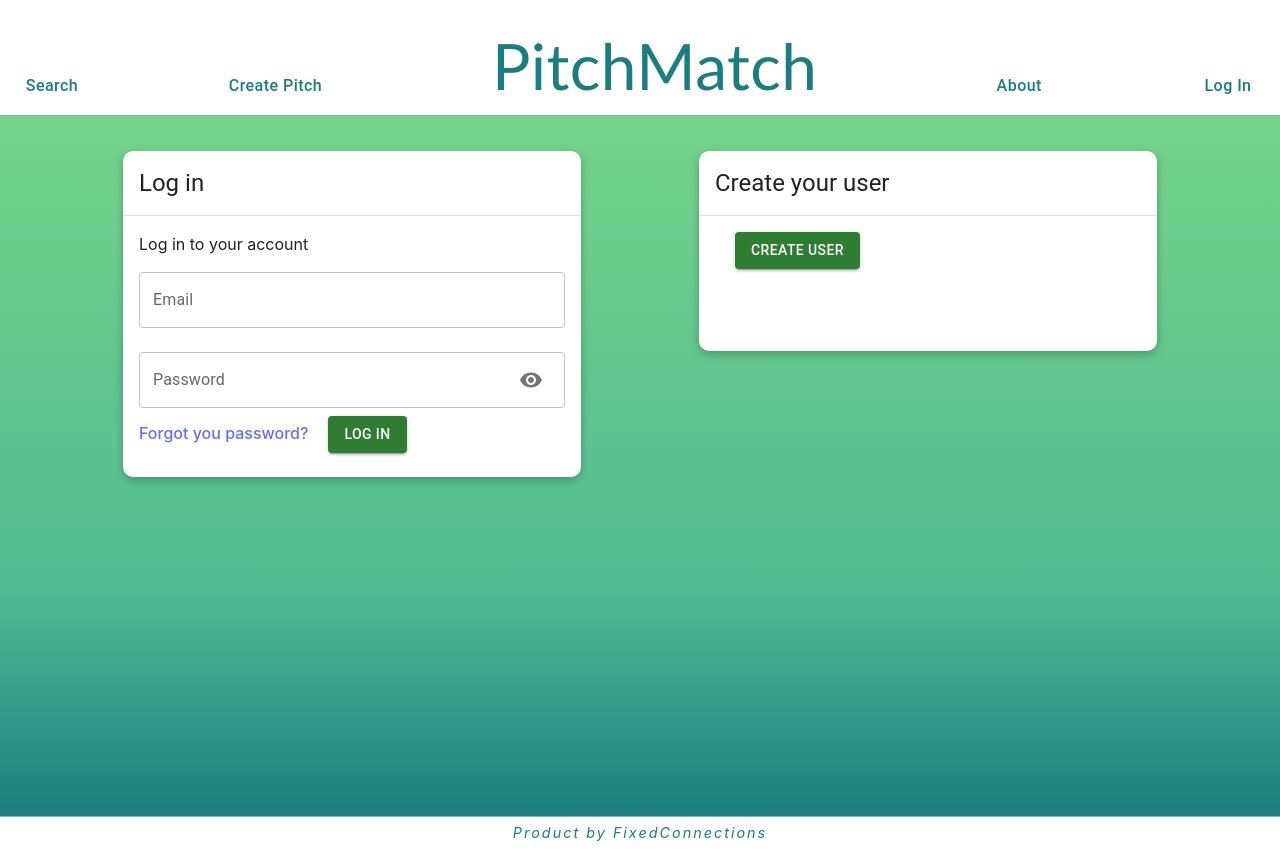
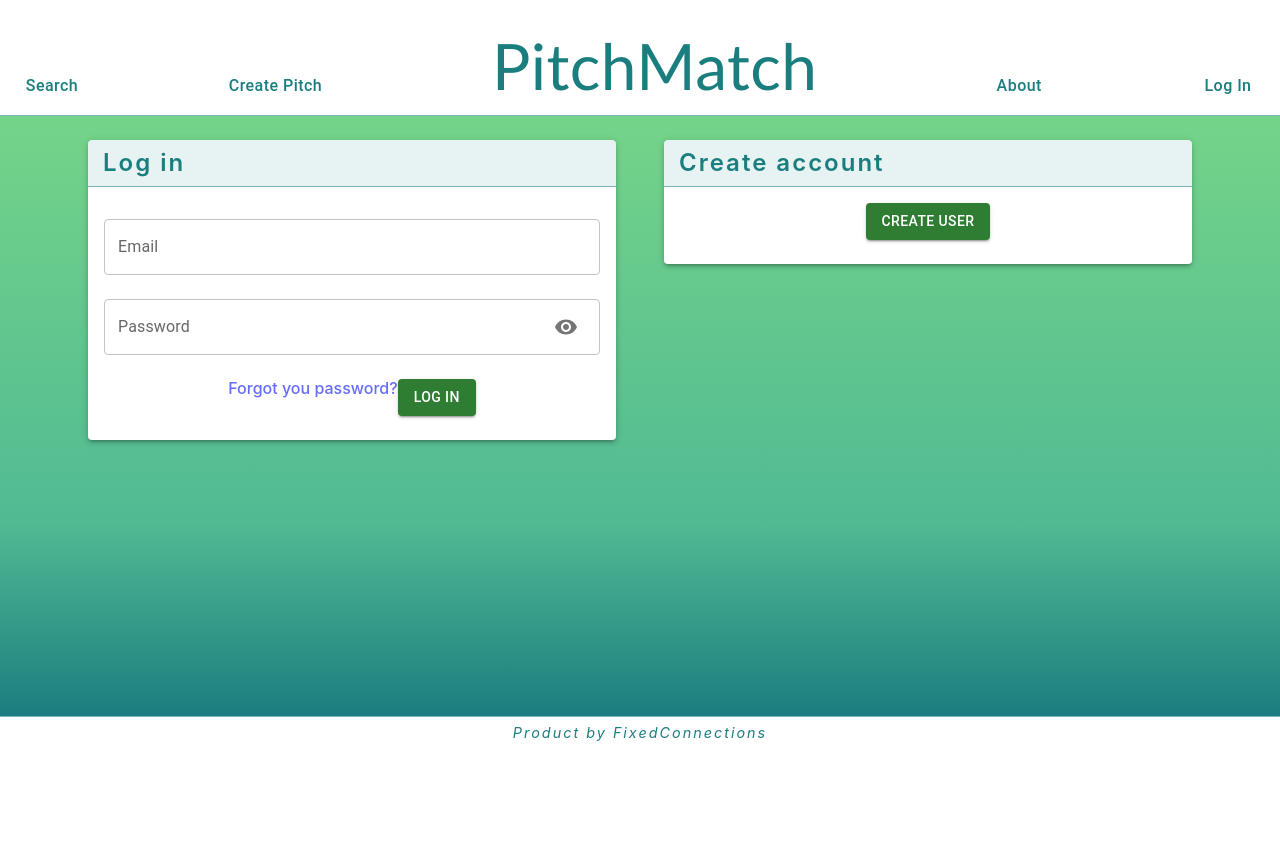
Before and after one commit to Renatuscape/PitchMatchFrontEnd, a React (Vite) app in the folder PitchMatch/: page /login in a window 1280 px wide. After the commit the page ends 800 px from the top, so only its background shows below. Built offline with nearby package versions, Linux system fonts and the light colour scheme.

Commit message:
Redesigned Login page components

```diff
--- a/PitchMatch/src/App.css
+++ b/PitchMatch/src/App.css
@@ -1,6 +1,12 @@
 * {
   margin: 0;
   padding: 0;
+}
+
+h2 {
+  color: rgb(26,126,127);
+  font-weight: 600;
+  letter-spacing: 2px;
 }
 
 /* REUSABLE HEADER CSS */
--- a/PitchMatch/src/components/CreateUserCard.tsx
+++ b/PitchMatch/src/components/CreateUserCard.tsx
@@ -1,4 +1,4 @@
-import { Container, Card, CardHeader, Divider, CardContent, Button } from "@mui/material";
+import { Container, Card, CardHeader, Divider, CardContent, Button, Paper } from "@mui/material";
 import { Link, useNavigate } from "react-router-dom";
 
 export function CreateUserCard() {
@@ -8,16 +8,21 @@ export function CreateUserCard() {
     }
 
     return <>
-     <Container>
-            <Card sx={style2}>
-                <CardHeader title="Create your user" />
-                <Divider orientation="horizontal" />
-                <CardContent>
+    <Container maxWidth='md' sx={{ padding: 3, display: 'flex', flexDirection: 'column', gap: 3, justifyContent: 'center', textAlign: 'center' }}>
+      <Paper elevation={3} style={{ marginBottom: 15 }}>
+        <div style={{ display: 'flex', alignItems: 'flex-end', justifyContent: 'space-between', padding: '5px 15px', backgroundColor: 'rgb(26,126,127, 0.1)', }}>
+          <h2>Create account</h2>
+        </div>
+        <CardContent style={{
+          borderTop: 'solid',
+          borderWidth: 1,
+          borderColor: 'rgba(26, 125, 127, 0.564)',
+        }}>
                         <Button variant="contained" color="success" onClick={handler} sx={{ margin: '0 20px', "&:focus":{outline: "none",} }}>
                             Create User
                         </Button>
                 </CardContent>
-            </Card>
+            </Paper>
         </Container>
      </>
  }
--- a/PitchMatch/src/components/LogInCard.tsx
+++ b/PitchMatch/src/components/LogInCard.tsx
@@ -1,34 +1,38 @@
-import { Container, Card, CardHeader, Divider, CardContent, Button, TextField, InputAdornment, IconButton } from "@mui/material";
+import { Container, Card, CardHeader, Divider, CardContent, Button, TextField, InputAdornment, IconButton, Paper } from "@mui/material";
 import { Link } from "react-router-dom";
 import { style2 } from "./CreateUserCard";
 import { Visibility, VisibilityOff } from "@mui/icons-material";
-type LogInType={
+type LogInType = {
   email: string;
   password: string;
   passwordVisibility: boolean;
-    onChangeEmail:React.Dispatch<React.SetStateAction<string>>
-    onChangePassword:React.Dispatch<React.SetStateAction<string>>
-    onSubmit:(e:React.MouseEvent<HTMLButtonElement>)=>void
+  onChangeEmail: React.Dispatch<React.SetStateAction<string>>
+  onChangePassword: React.Dispatch<React.SetStateAction<string>>
+  onSubmit: (e: React.MouseEvent<HTMLButtonElement>) => void
   onTogglePasswordVisibility: () => void;
 }
 
-export function LogInCard({email,password,onChangeEmail,onChangePassword,passwordVisibility, onSubmit,onTogglePasswordVisibility}:LogInType){
+export function LogInCard({ email, password, onChangeEmail, onChangePassword, passwordVisibility, onSubmit, onTogglePasswordVisibility }: LogInType) {
 
 
   return <>
-    <Container>
-            <Card sx={style3}>
-                <CardHeader title="Log in" />
-                <Divider orientation="horizontal" />
-                <CardContent>
-                    <p>Log in to your account</p>
+    <Container maxWidth='md' sx={{ padding: 3, display: 'flex', flexDirection: 'column', gap: 3, justifyContent: 'center', textAlign: 'center' }}>
+      <Paper elevation={3} style={{ marginBottom: 15 }}>
+        <div style={{ display: 'flex', alignItems: 'flex-end', justifyContent: 'space-between', padding: '5px 15px', backgroundColor: 'rgb(26,126,127, 0.1)', }}>
+          <h2>Log in</h2>
+        </div>
+        <CardContent style={{
+          borderTop: 'solid',
+          borderWidth: 1,
+          borderColor: 'rgba(26, 125, 127, 0.564)',
+        }}>
           <TextField
             name="email"
             label="Email"
             variant="outlined"
             margin="normal"
             value={email}
-                  onChange={e=>onChangeEmail(e.target.value)}
+            onChange={e => onChangeEmail(e.target.value)}
             fullWidth
           />
           <TextField
@@ -49,11 +53,11 @@ export function LogInCard({email,password,onChangeEmail,onChangePassword,passwor
             }}
           />
           <Link to="/forgottenPassword">Forgot you password?</Link>
-                        <Button onClick={onSubmit} variant="contained" color="success" sx={{ margin: '0 20px', "&:focus":{outline: "none",}  }}>
+          <Button onClick={onSubmit} variant="contained" color="success" sx={{marginTop: 2, "&:focus": { outline: "none", } }}>
             Log in
           </Button>
         </CardContent>
-            </Card>
+      </Paper>
     </Container>
   </>
 }
--- a/PitchMatch/src/pages/LogIn.tsx
+++ b/PitchMatch/src/pages/LogIn.tsx
@@ -30,7 +30,7 @@ export function LogIn() {
 
   return (
     <>
-      <div className="page-background" style={{ height: "700px" }}>
+      <div className="page-background" style={{ height: "75vh" }}>
         <Container>
           <Grid container>
             <Grid item xs={6}>
```
Lines whose indentation alone changed are shown as unchanged.
